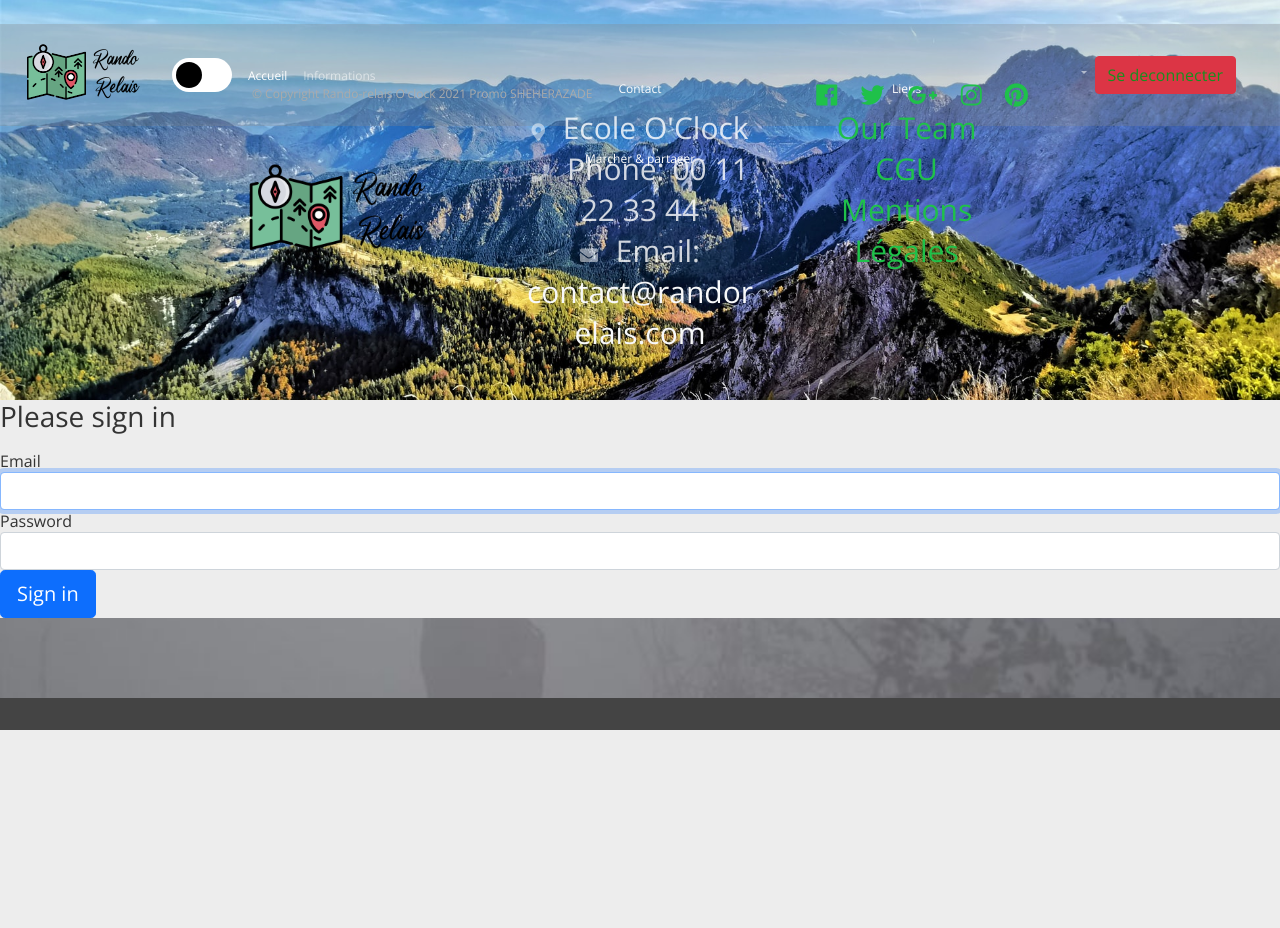
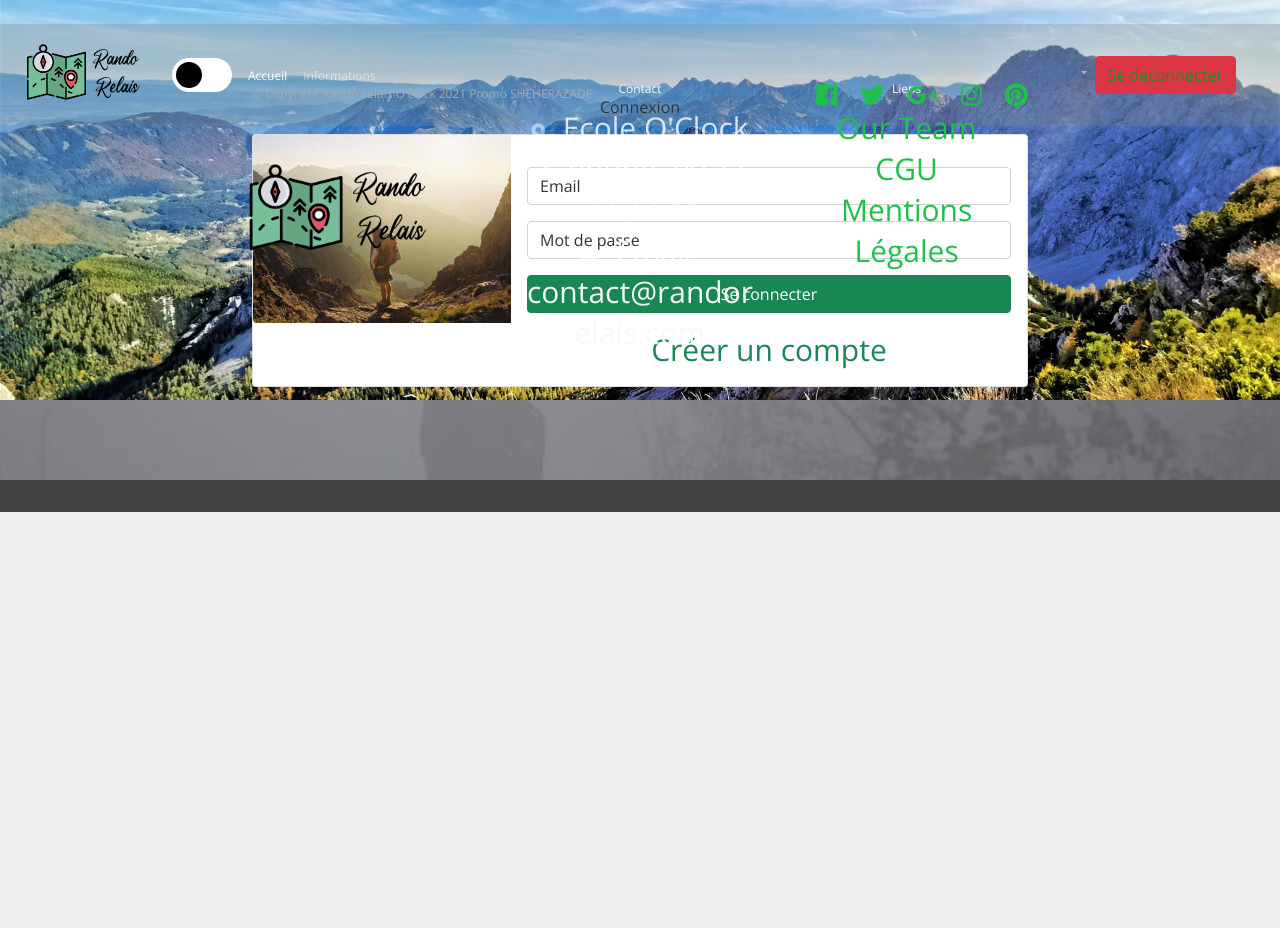
Before and after one commit to Timothy974/rando-relais, a Symfony app: template rando-relais/templates/security/login.html.twig in a window 1280 px wide. Run offline with Twig, Linux system fonts and the light colour scheme; the template is opened without the code that fills it, so the values that code supplies are empty; some libraries are stand-ins or nearby versions.

Commit message:
Default twig symfony login form -> Customized twig login form

```diff
--- a/rando-relais/docs/html/connexion.html
+++ b/rando-relais/docs/html/connexion.html
@@ -34,11 +34,11 @@
                         <form>
                             <!-- Email -->
                             <div class="mb-3 mt-3 mx-auto">
-                                <input type="email" class="form-control" id="email" placeholder="Email">
+                                <input type="email" class="form-control" id="email" name="email" placeholder="Email">
                             </div>
                             <!-- Password -->
                             <div class="mb-3  mx-auto">
-                                <input type="password" class="form-control" id="password" placeholder="Mot de passe">
+                                <input type="password" class="form-control" id="password" name="password" placeholder="Mot de passe">
                             </div>
                             <!-- Submit -->
                             <div class="mx-auto">
--- a/rando-relais/templates/security/login.html.twig
+++ b/rando-relais/templates/security/login.html.twig
@@ -1,20 +1,78 @@
 {% extends 'base.html.twig' %}
 
-{% block title %}Log in!{% endblock %}
+{% block title %}
+    Connexion |
+
+    {{ parent() }}
+{% endblock %}
 
 {% block body %}
     <form method="post">
         {% if error %}
-        <div class="alert alert-danger">{{ error.messageKey|trans(error.messageData, 'security') }}</div>
-    {% endif %}
-
-    {% if app.user %}
-        <div class="mb-3">
-            You are logged in as {{ app.user.username }}, <a href="{{ path('app_logout') }}">Logout</a>
+            <div class="alert alert-danger">
+                {{ error.messageKey|trans(error.messageData, 'security') }}
             </div>
         {% endif %}
 
-    <h1 class="h3 mb-3 font-weight-normal">Please sign in</h1>
+   {#      {% if app.user %}
+            <div class="mb-3">
+                You are logged in as
+
+                {{ app.user.username }}
+                ,
+
+                <a href="{{ path('app_logout') }}">
+                    Logout
+
+                </a>
+            </div>
+        {% endif %} #}
+
+        {# Custom login form #}
+        <div class="container">
+            <!-- Connection title  -->
+            <h2 class="text-center mt-3">
+                Connexion
+            </h2>
+            <!-- Connection card (image)  -->
+            <div class="card mb-3 mt-3">
+                <div class="row g-0">
+                    <!-- Card Left part -->
+                    <div class="col-md-4">
+                        <img src="{{ asset('assets/images/background/rando1.jpg') }}" class="img-fluid rounded-start"></div>
+                        <!-- Card Right Part (connection form) -->
+                        <div class="col-md-8">
+                            <div class="card-body">
+                                <form>
+                                    <!-- Email -->
+                                    <div class="mb-3 mt-3 mx-auto">
+                                        <input type="email" class="form-control" id="email" name="email" placeholder="Email"></div>
+                                        <!-- Password -->
+                                        <div class="mb-3  mx-auto">
+                                            <input type="password" class="form-control" id="password" name="password" placeholder="Mot de passe"></div>
+                                            {# CSRF #}
+                                            <input type="hidden" name="_csrf_token" value="{{ csrf_token('authenticate') }}">
+                                                <!-- Submit -->
+                                                <div class="mx-auto">
+                                                    <button type="submit" class="btn btn-success w-100 mb-3">
+                                                        Se connecter
+                                                    </button>
+                                                </div>
+                                                <!-- Annotation -->
+                                                <p class="text-center">
+                                                    <a href="#" class="text-decoration-none text-success">
+                                                        Créer un compte
+                                                    </a>
+                                                </p>
+                                            </form>
+                                        </div>
+                                    </div>
+                                </div>
+                            </div>
+                        </div>
+
+                    {# Symfony Default login form, keep it here as we are in development for examples #}
+                    {#  <h1 class="h3 mb-3 font-weight-normal">Connexion</h1>
                                             <label for="inputEmail">Email</label>
                                             <input type="email" value="{{ last_username }}" name="email" id="inputEmail" class="form-control" autocomplete="email" required autofocus>
                                             <label for="inputPassword">Password</label>
@@ -22,7 +80,7 @@
 
                                             <input type="hidden" name="_csrf_token"
                                                    value="{{ csrf_token('authenticate') }}"
-    >
+                                            > #}
 
                     {#
                                                 Uncomment this section and add a remember_me option below your firewall to activate remember me functionality.
@@ -34,9 +92,9 @@
                                                     </label>
                                                 </div>
                                             #}
-
+                    {#
                                             <button class="btn btn-lg btn-primary" type="submit">
                                                 Sign in
-    </button>
+                                            </button> #}
                 </form>
                 {% endblock %}
```
Lines whose indentation alone changed are shown as unchanged.
